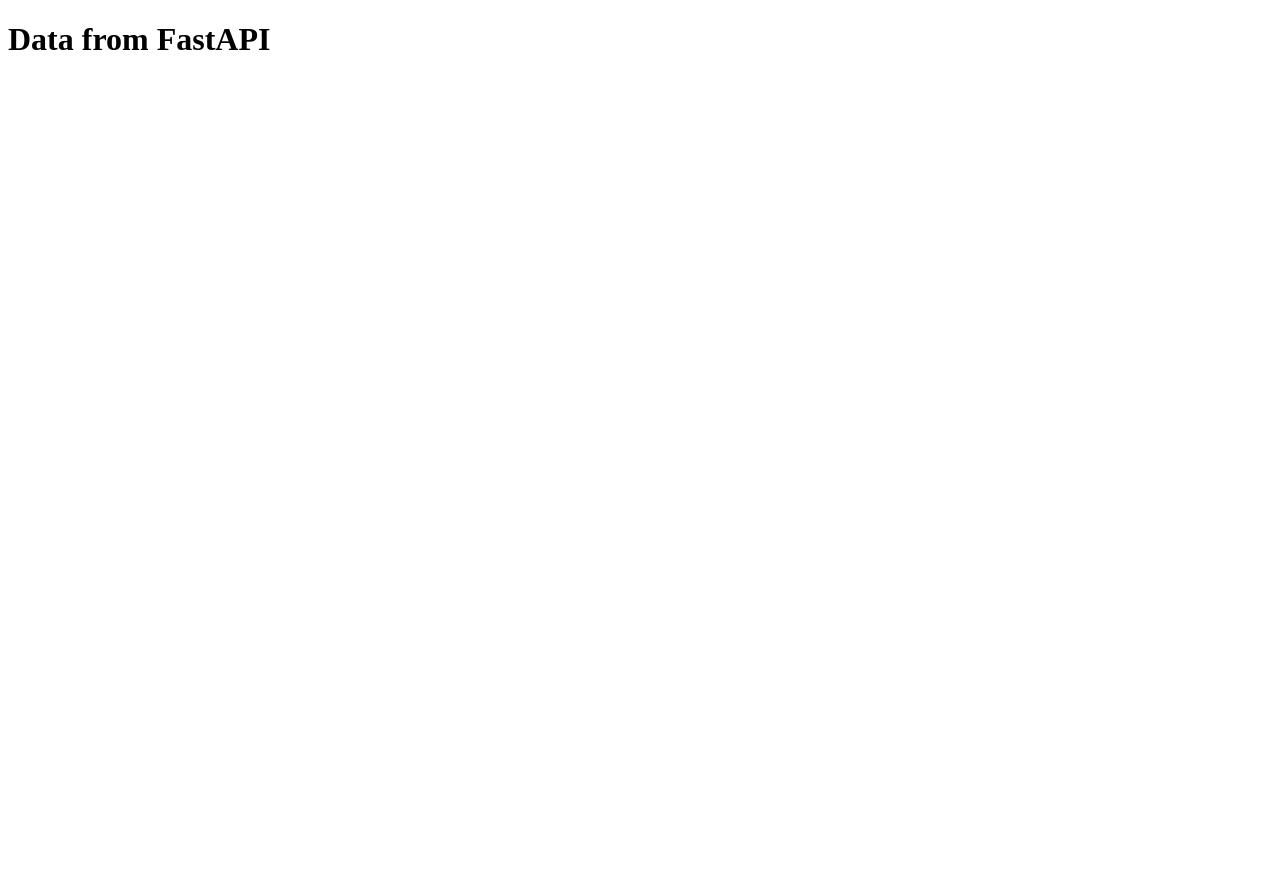
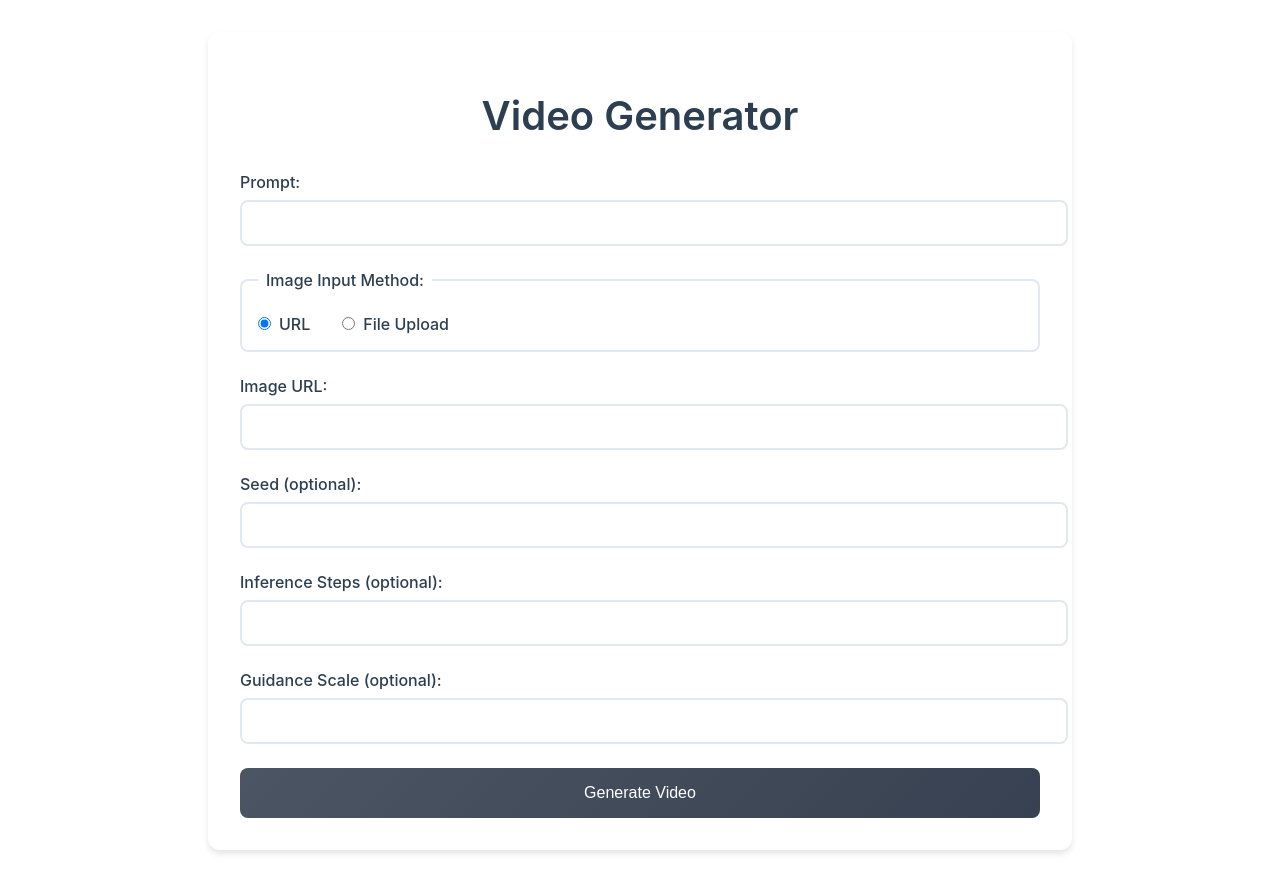
Before and after one commit to minettebrink/koyeb_challenge, a SvelteKit app in the folder front_end/: page / in a window 1280 px wide. Before the commit the page ends 800 px from the top, so only its background shows below. Built offline with nearby package versions, Linux system fonts and the light colour scheme; no server answers.

Commit message:
tweaking on frontend

```diff
--- a/front_end/src/routes/+page.svelte
+++ b/front_end/src/routes/+page.svelte
@@ -1,27 +1,5 @@
 <script>
-  import { onMount } from "svelte";
-
-  let apiData = [];
-
-  // Fetch data when the component is mounted
-  onMount(async () => {
-      try {
-          const res = await fetch("http://127.0.0.1:8000/items/58?q=somequery");
-          if (res.ok) {
-              const json = await res.json();
-              apiData = json; // Update apiData directly
-          } else {
-              console.error("Failed to fetch data from FastAPI.");
-          }
-      } catch (error) {
-          console.error("Error fetching data:", error);
-      }
-  });
+    import VideoGenerator from './VideoGenerator.svelte';
 </script>
 
-<main class="p-4">
-  <h1 class="text-2xl font-bold mb-4">Data from FastAPI</h1>
-  <ul>
-      {apiData.item_id}
-  </ul>
-</main>
+<VideoGenerator />
--- /dev/null
+++ b/front_end/src/routes/VideoGenerator.svelte
@@ -0,0 +1,313 @@
+<script lang="ts">
+    let prompt: string = '';
+    let imageUrl: string = '';
+    let imageFile: File | null = null;
+    let seed: number | null = null;
+    let inferenceSteps: number | null = null;
+    let guidanceScale: number | null = null;
+    let loading: boolean = false;
+    let result: any = null;
+    let error: string | null = null;
+    let inputMethod: 'url' | 'file' = 'url';
+
+    async function handleSubmit() {
+        loading = true;
+        error = null;
+
+        try {
+            const formData = new FormData();
+            formData.append('prompt', prompt);
+            formData.append('seed', seed?.toString() || '');
+            formData.append('inference_steps', inferenceSteps?.toString() || '');
+            formData.append('guidance_scale', guidanceScale?.toString() || '');
+
+            if (inputMethod === 'url') {
+                formData.append('image_url', imageUrl);
+            } else if (imageFile) {
+                formData.append('image', imageFile);
+            }
+
+            const response = await fetch('http://localhost:8000/generate-video', {
+                method: 'POST',
+                body: formData
+            });
+
+            if (!response.ok) {
+                throw new Error('Failed to generate video');
+            }
+
+            result = await response.json();
+        } catch (e) {
+            error = e instanceof Error ? e.message : 'An unknown error occurred';
+        } finally {
+            loading = false;
+        }
+    }
+
+    function handleFileChange(event: Event) {
+        const target = event.target as HTMLInputElement;
+        if (target.files && target.files[0]) {
+            imageFile = target.files[0];
+        }
+    }
+</script>
+
+<div class="container">
+    <h1>Video Generator</h1>
+
+    <form on:submit|preventDefault={handleSubmit}>
+        <div class="form-group">
+            <label for="prompt">Prompt:</label>
+            <input
+                id="prompt"
+                type="text"
+                bind:value={prompt}
+                required
+            />
+        </div>
+
+        <div class="form-group">
+            <fieldset>
+                <legend>Image Input Method:</legend>
+                <div class="radio-group">
+                    <label>
+                        <input
+                            type="radio"
+                            bind:group={inputMethod}
+                            value="url"
+                        > URL
+                    </label>
+                    <label>
+                        <input
+                            type="radio"
+                            bind:group={inputMethod}
+                            value="file"
+                        > File Upload
+                    </label>
+                </div>
+            </fieldset>
+        </div>
+
+        {#if inputMethod === 'url'}
+            <div class="form-group">
+                <label for="imageUrl">Image URL:</label>
+                <input
+                    id="imageUrl"
+                    type="url"
+                    bind:value={imageUrl}
+                    required
+                />
+            </div>
+        {:else}
+            <div class="form-group">
+                <label for="imageFile">Upload Image:</label>
+                <input
+                    id="imageFile"
+                    type="file"
+                    accept="image/jpeg,image/jpg"
+                    on:change={handleFileChange}
+                    required
+                />
+            </div>
+        {/if}
+
+        <div class="form-group">
+            <label for="seed">Seed (optional):</label>
+            <input
+                id="seed"
+                type="number"
+                bind:value={seed}
+            />
+        </div>
+
+        <div class="form-group">
+            <label for="inferenceSteps">Inference Steps (optional):</label>
+            <input
+                id="inferenceSteps"
+                type="number"
+                bind:value={inferenceSteps}
+                min="1"
+                max="100"
+            />
+        </div>
+
+        <div class="form-group">
+            <label for="guidanceScale">Guidance Scale (optional):</label>
+            <input
+                id="guidanceScale"
+                type="number"
+                bind:value={guidanceScale}
+                step="0.1"
+                min="1"
+                max="20"
+            />
+        </div>
+
+        <button type="submit" disabled={loading}>
+            {loading ? 'Generating...' : 'Generate Video'}
+        </button>
+    </form>
+
+    {#if error}
+        <div class="error">
+            {error}
+        </div>
+    {/if}
+
+    {#if result}
+        <div class="result">
+            <h2>Generation Result:</h2>
+            <pre>{JSON.stringify(result, null, 2)}</pre>
+        </div>
+    {/if}
+</div>
+
+<style>
+    .container {
+        max-width: 800px;
+        margin: 2rem auto;
+        padding: 2rem;
+        background: white;
+        border-radius: 12px;
+        box-shadow: 0 4px 6px rgba(0, 0, 0, 0.1);
+        font-family: -apple-system, BlinkMacSystemFont, "Segoe UI", Roboto, Helvetica, Arial, sans-serif, "Apple Color Emoji", "Segoe UI Emoji", "Segoe UI Symbol";
+    }
+
+    h1 {
+        color: #2c3e50;
+        margin-bottom: 2rem;
+        text-align: center;
+        font-size: 2.5rem;
+        font-weight: 600;
+    }
+
+    .form-group {
+        margin-bottom: 1.5rem;
+    }
+
+    label {
+        display: block;
+        margin-bottom: 0.5rem;
+        color: #2c3e50;
+        font-weight: 500;
+    }
+
+    input[type="text"],
+    input[type="url"],
+    input[type="number"],
+    input[type="file"] {
+        width: 100%;
+        padding: 0.75rem;
+        border: 2px solid #e2e8f0;
+        border-radius: 8px;
+        transition: all 0.2s;
+        font-size: 1rem;
+    }
+
+    input:focus {
+        outline: none;
+        border-color: #4b5563;
+        box-shadow: 0 0 0 3px rgba(75, 85, 99, 0.1);
+    }
+
+    fieldset {
+        border: 2px solid #e2e8f0;
+        border-radius: 8px;
+        padding: 1rem;
+        margin: 0;
+    }
+
+    legend {
+        color: #2c3e50;
+        font-weight: 500;
+        padding: 0 0.5rem;
+    }
+
+    .radio-group {
+        display: flex;
+        gap: 2rem;
+        margin-top: 0.5rem;
+    }
+
+    .radio-group label {
+        display: flex;
+        align-items: center;
+        gap: 0.5rem;
+        cursor: pointer;
+        margin: 0;
+    }
+
+    .radio-group input[type="radio"] {
+        width: auto;
+        margin: 0;
+    }
+
+    button {
+        background: linear-gradient(135deg, #4b5563 0%, #374151 100%);
+        color: white;
+        padding: 1rem 2rem;
+        border: none;
+        border-radius: 8px;
+        cursor: pointer;
+        font-size: 1rem;
+        font-weight: 500;
+        width: 100%;
+        transition: all 0.2s;
+    }
+
+    button:hover:not(:disabled) {
+        background: linear-gradient(135deg, #374151 0%, #1f2937 100%);
+        transform: translateY(-1px);
+        box-shadow: 0 4px 12px rgba(31, 41, 55, 0.2);
+    }
+
+    button:disabled {
+        background: #e2e8f0;
+        cursor: not-allowed;
+        transform: none;
+        box-shadow: none;
+    }
+
+    .error {
+        color: #dc2626;
+        margin-top: 1rem;
+        padding: 1rem;
+        background-color: #fee2e2;
+        border-radius: 8px;
+        border: 1px solid #fecaca;
+    }
+
+    .result {
+        margin-top: 2rem;
+        padding: 1.5rem;
+        background-color: #f8fafc;
+        border-radius: 8px;
+        border: 1px solid #e2e8f0;
+    }
+
+    .result h2 {
+        color: #2c3e50;
+        margin-bottom: 1rem;
+    }
+
+    pre {
+        background-color: #1e293b;
+        color: #e2e8f0;
+        padding: 1rem;
+        border-radius: 8px;
+        overflow-x: auto;
+        font-size: 0.9rem;
+    }
+
+    @media (max-width: 640px) {
+        .container {
+            margin: 1rem;
+            padding: 1rem;
+        }
+
+        .radio-group {
+            flex-direction: column;
+            gap: 1rem;
+        }
+    }
+</style>
```
Also changed, not shown: 2 other files (tests, documents, lock files or other folders).
